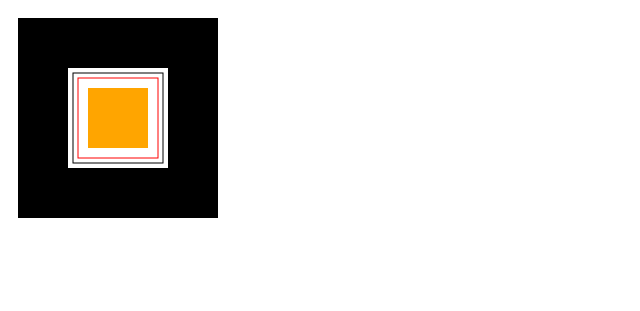
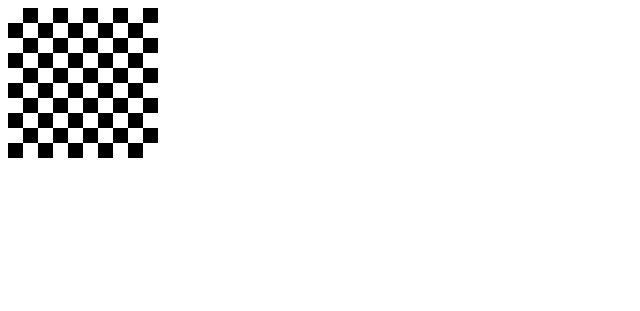
Before and after one commit to Julyme3/canvas, a plain HTML site: page index.html in a window 1280 px wide. Shown: the whole page, without its empty margins (0-640 px from the left). Drawn offline with Linux system fonts and the light colour scheme.

Commit message:
Канвас. Шахматная доска

```diff
--- a/index.html
+++ b/index.html
@@ -1,3 +1,11 @@
+<!--
+/// На холсте разметить закрашенные белым и закрашенные черным области квадратной формы размером (в шахматном порядке)
+Размер квадрата 15 пх
+Количество элементов на одной строке 10
+Ширина холста 10 * 15 = 150 пх
+Высота холста 150 пх
+-->
+
 <!DOCTYPE html>
 <html lang="ru">
 <head>
@@ -13,21 +21,27 @@
 	</style>
 </head>
   <body onload="draw();">
-    <canvas id="tutorial" width="300" height="300"></canvas>
+    <canvas id="tutorial" width = "150"; height="150"></canvas>
     <script type="text/javascript">
+
       function draw(){
-        var canvas = document.getElementById('tutorial');
-				var ctx = canvas.getContext("2d");
-        if (ctx){
-          	ctx.fillRect(10, 10, 200, 200);
-			ctx.clearRect(60, 60, 100, 100); /// ищем центр квадрата (200 / 2) + 10 = 110. Далее делим ширину вырезанной области пополам 100 / 2 = 50. И вычитаем и- 110 100 - 50 = 60 - это координата начала квадрата
-			ctx.strokeRect(65, 65, 90, 90);
-			ctx.strokeStyle="red";
-			ctx.strokeRect(70, 70, 80, 80);
-			ctx.fillStyle = "orange";
-			ctx.fillRect(80, 80, 60, 60);
+
+		 var example = document.getElementById("tutorial");
+		 var ctx = example.getContext('2d');
+		 ctx.fillRect(0, 0, 150, 150);
+
+		  // во вншнем цикле движение по оси игрик
+		  for (var i = 0; i < 10; i += 2) {
+
+			  //во внутреннем цикле движение по оси икс
+			  for (var j = 0; j < 10; j += 2) {
+			  	ctx.clearRect(i * 15, j * 15, 15, 15);
+			  	ctx.clearRect((i + 1) * 15, (j + 1) * 15, 15, 15);
+			  }
+		  }
+
         }
-      }
+
     </script>
   </body>
 </html>
```
